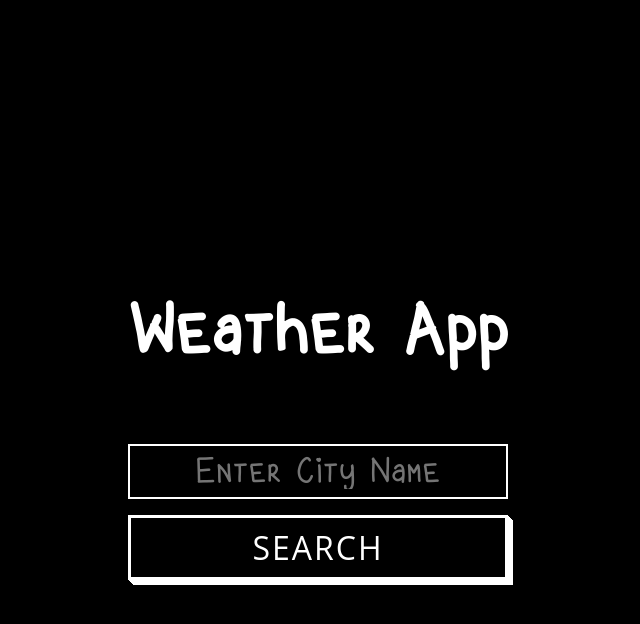
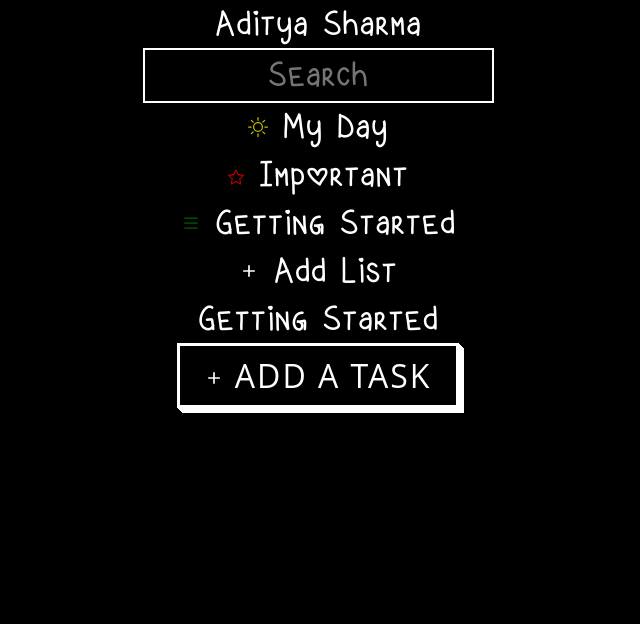
Before and after one commit to Annihilator544/Weather-App, a plain HTML site: page index.html in a window 1280 px wide. Shown: the whole page, without its empty margins (322-962 px from the left). Drawn offline with Linux system fonts and the light colour scheme; some packages are replaced by stand-ins of ours.

Commit message:
Add files via upload

```diff
--- a/index.html
+++ b/index.html
@@ -3,23 +3,63 @@
 <head>
     <meta charset="UTF-8">
     <meta name="viewport" content="width=device-width, initial-scale=1.0">
-    <title>Weather App</title>
+    <title>To Do List</title>
     <link rel="stylesheet" href="style.css">
-    <script src="https://maps.googleapis.com/maps/api/js?key=AIzaSyAeSLKGC-l-Snb-kOUigxqtXRgvPb84XFI&callback=Map123"></script>
+    <link rel="icon" href="/Svgs&Images/logo.png" type="image/png">
 </head>
 <body>
-    <h1>
-        <div class="content">
-        <p>Weather App</p>
-        <label for="city" >
-            <input type="text" name="city" id="city" placeholder="Enter City Name">
-            <button onclick="Submit()">Search</button>
-        </label>
+
+    <div class="sidebar">
+        <div class="Name">
+            Aditya Sharma
         </div>
-    </h1>
-    <!-- <div id="map" style="width:300px;height:100vh;"></div> -->
+        <div class="searchBar">
+            <form class="form-container" name="myForm" id="myFor" onsubmit="Search()" >
+            <input type="text" id="search" placeholder="Search">
+            </form>
+        </div>
+        <div class="lists">
+            <div class="item" id="1" onclick="LoadList(this.id)">
+                <span>
+                <svg xmlns="http://www.w3.org/2000/svg" width="20" height="20" fill="yellow" fill-opacity="75%" class="bi bi-brightness-high" viewBox="0 0 16 16">
+                    <path d="M8 11a3 3 0 1 1 0-6 3 3 0 0 1 0 6zm0 1a4 4 0 1 0 0-8 4 4 0 0 0 0 8zM8 0a.5.5 0 0 1 .5.5v2a.5.5 0 0 1-1 0v-2A.5.5 0 0 1 8 0zm0 13a.5.5 0 0 1 .5.5v2a.5.5 0 0 1-1 0v-2A.5.5 0 0 1 8 13zm8-5a.5.5 0 0 1-.5.5h-2a.5.5 0 0 1 0-1h2a.5.5 0 0 1 .5.5zM3 8a.5.5 0 0 1-.5.5h-2a.5.5 0 0 1 0-1h2A.5.5 0 0 1 3 8zm10.657-5.657a.5.5 0 0 1 0 .707l-1.414 1.415a.5.5 0 1 1-.707-.708l1.414-1.414a.5.5 0 0 1 .707 0zm-9.193 9.193a.5.5 0 0 1 0 .707L3.05 13.657a.5.5 0 0 1-.707-.707l1.414-1.414a.5.5 0 0 1 .707 0zm9.193 2.121a.5.5 0 0 1-.707 0l-1.414-1.414a.5.5 0 0 1 .707-.707l1.414 1.414a.5.5 0 0 1 0 .707zM4.464 4.465a.5.5 0 0 1-.707 0L2.343 3.05a.5.5 0 1 1 .707-.707l1.414 1.414a.5.5 0 0 1 0 .708z"/>
+                  </svg></span>
+                <span>My Day</span>
+            </div>
+            <div class="item" id="2" onclick="LoadList(this.id)">
+                <span>
+                    <svg xmlns="http://www.w3.org/2000/svg" width="16" height="16" fill="red"  fill-opacity="75%" class="bi bi-star" viewBox="0 0 16 16">
+                        <path d="M2.866 14.85c-.078.444.36.791.746.593l4.39-2.256 4.389 2.256c.386.198.824-.149.746-.592l-.83-4.73 3.522-3.356c.33-.314.16-.888-.282-.95l-4.898-.696L8.465.792a.513.513 0 0 0-.927 0L5.354 5.12l-4.898.696c-.441.062-.612.636-.283.95l3.523 3.356-.83 4.73zm4.905-2.767-3.686 1.894.694-3.957a.565.565 0 0 0-.163-.505L1.71 6.745l4.052-.576a.525.525 0 0 0 .393-.288L8 2.223l1.847 3.658a.525.525 0 0 0 .393.288l4.052.575-2.906 2.77a.565.565 0 0 0-.163.506l.694 3.957-3.686-1.894a.503.503 0 0 0-.461 0z"/>
+                      </svg></span>
+                <span>Important</span>
+            </div>
+            <div class="item" id="3" onclick="LoadList(this.id)">
+                <span>
+                    <svg xmlns="http://www.w3.org/2000/svg" width="20" height="20" fill="green" fill-opacity="75%" class="bi bi-list" viewBox="0 0 16 16">
+                        <path fill-rule="evenodd" d="M2.5 12a.5.5 0 0 1 .5-.5h10a.5.5 0 0 1 0 1H3a.5.5 0 0 1-.5-.5zm0-4a.5.5 0 0 1 .5-.5h10a.5.5 0 0 1 0 1H3a.5.5 0 0 1-.5-.5zm0-4a.5.5 0 0 1 .5-.5h10a.5.5 0 0 1 0 1H3a.5.5 0 0 1-.5-.5z"/>
+                      </svg></span>
+                <span>Getting Started</span>
+            </div>
+            <div class="addlist" onclick="createList()">
+                <svg xmlns="http://www.w3.org/2000/svg" width="20" height="20" fill="currentColor" viewBox="0 0 24 24"><title>plus</title><path d="M19,13H13V19H11V13H5V11H11V5H13V11H19V13Z" /></svg>
+                <span>Add List</span>
+            </div>
+        </div>
+    </div>
+    <div class="content">
+        <div class="Title">
+            Getting Started
+        </div>
+        <div class="addTask"></div>
+            <button onclick="addTask()">
+                <svg xmlns="http://www.w3.org/2000/svg" width="20" height="20" fill="currentColor" viewBox="0 0 24 24"><title>plus</title><path d="M19,13H13V19H11V13H5V11H11V5H13V11H19V13Z" /></svg>
+                Add a Task
+            </button>
+            <!-- <div class="footer">
+                <p id="footer"></p>
+            </div> -->
+    </div>
+
     <script src="script.js"></script>
-
-
 </body>
 </html>
```
